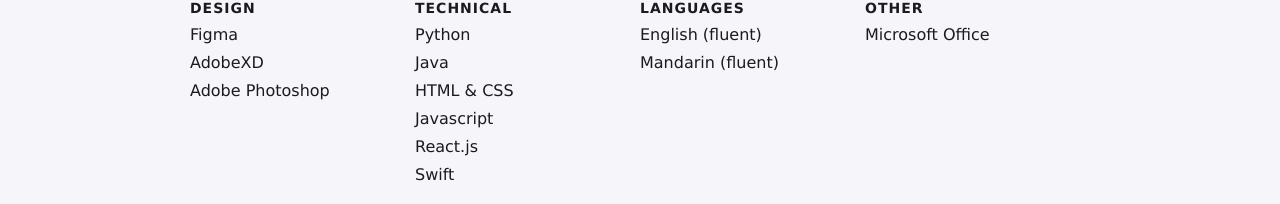
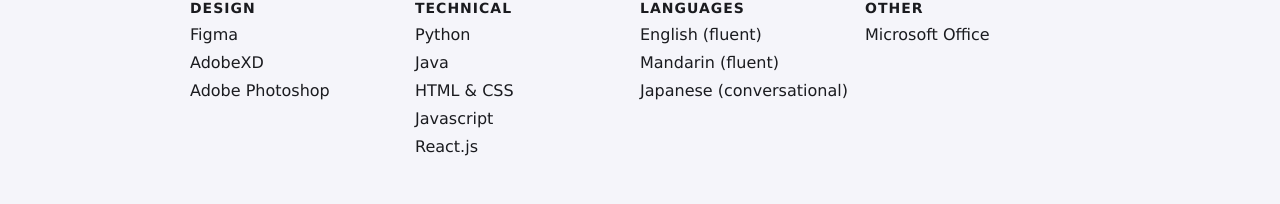
Before and after one commit to chrixti/chrixti.github.io, a React (Create React App) app: page /About in a window 1280 px wide. Shown: the part 748-952 px from the top of the page. Built offline with nearby package versions, Linux system fonts and the light colour scheme.

Commit message:
edits to about page

```diff
--- a/src/pages/About.js
+++ b/src/pages/About.js
@@ -1,6 +1,6 @@
 import React from 'react';
 import '../style/about.css';
-import img1 from '../assets/projectplaceholder.png';
+import img1 from '../assets/photo.jpeg';
 
 
 const About = () => {
@@ -18,7 +18,8 @@
               <div className='about-text-block'> Currently...learning rock climbing
               </div>
             </div>
-            <p className='about-text-p'>Hello there, my name is Christine and I'm from New York City! I'm an undergraduate student at Barnard College of Columbia University in the City of New York where I major in Computer Science with a minor in Psychology.‍<br></br><br></br>During my free time, I immerse myself in a world of my imagination by creating art. If I'm not drawing then I'm online playing video games with friends or trying to learn something new! </p>
+            <p className='about-text-p'>Hello there, my name is Christine and I'm from New York City! I'm an undergraduate student at Barnard College of Columbia University in the City of New York where I major in Computer Science with a minor in Psychology.‍<br></br>
+            <br></br>During my free time, I immerse myself in a world of my imagination by creating art. If I'm not drawing then I'm online playing video games with friends or trying to learn something new! </p>
           </div>
         </div>
       </div>
@@ -39,12 +40,12 @@
               <div className='text-block-6'>HTML & CSS</div>
               <div className='text-block-6'>Javascript</div>
               <div className='text-block-6'>React.js</div>
-              <div className='text-block-6'>Swift</div>
             </div>
             <div className='skill-group'>
               <div className='title-small'>Languages</div>
               <div className='text-block-6'>English (fluent)</div>
               <div className='text-block-6'>Mandarin (fluent)</div>
+              <div className='text-block-6'>Japanese (conversational)</div>
             </div>
             <div className='skill-group'>
               <div className='title-small'>Other</div>
```
